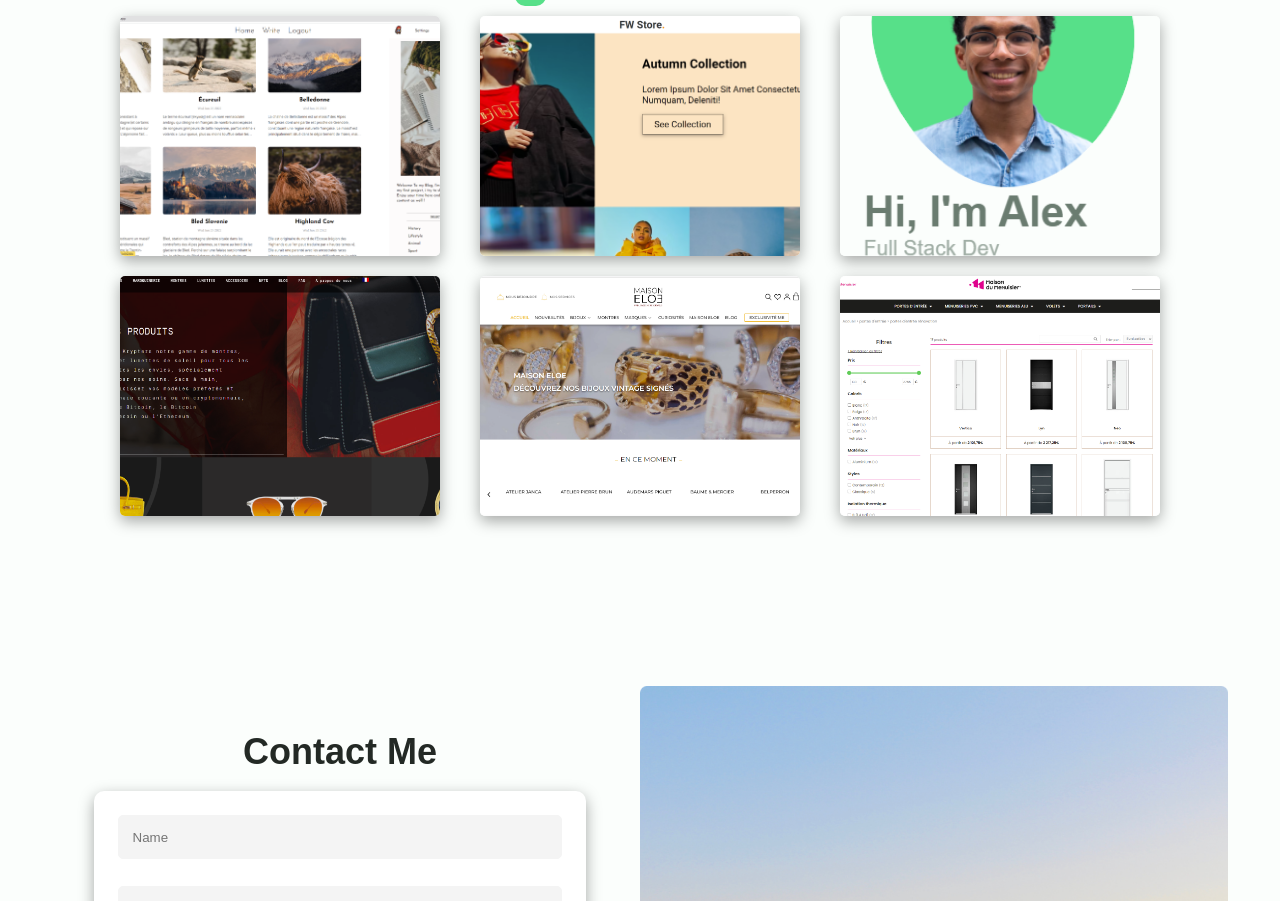
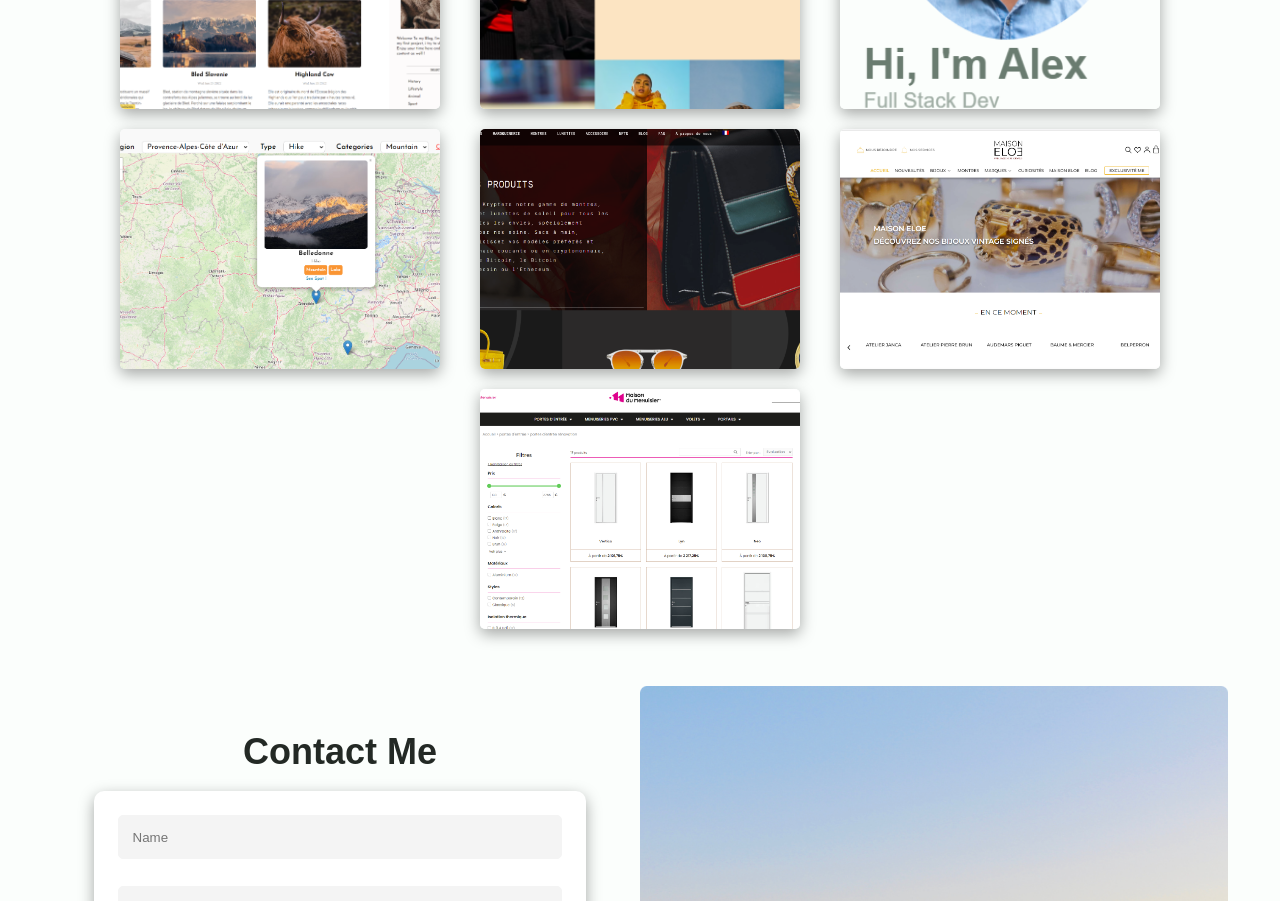
Before and after one commit to Dolomys/Portfolio, a React (Create React App) app in the folder client/: page / in a window 1280 px wide. Shown: the part 2660-3561 px from the top of the page. Built offline with nearby package versions, Linux system fonts and the light colour scheme; the HTML template or start-up script is replaced by a standard one.

Commit message:
project added and ui changes

```diff
--- a/client/src/components/singleProject/singleProject.scss
+++ b/client/src/components/singleProject/singleProject.scss
@@ -63,6 +63,9 @@
             justify-content: space-around;
             font-size: $small-font-size;
 
+            @include mobile {
+                width: 100%;
+            }
 
             .code {
                 display: flex;
--- a/client/src/data/projects.js
+++ b/client/src/data/projects.js
@@ -4,6 +4,7 @@ import maisonEloe from'../img/maisoneloe.png'
 import blog from'../img/blog.png'
 import store from'../img/store.png'
 import portfolio from'../img/portfolio.png'
+import travel from'../img/travel.png'
 
 export const projects = [
     {
@@ -29,7 +30,7 @@ export const projects = [
         cat: ["All", "Personal"]
     },
     {
-        id:2,
+        id:3,
         name:"Portfolio",
         picture:portfolio,
         tech:["React"],
@@ -39,19 +40,19 @@ export const projects = [
         code:"https://github.com/Dolomys/Portfolio",
         cat: ["All", "Personal"]
     },
-    // {
-    //     id:2,
-    //     name:"NextJs + Sanity",
-    //     picture:next,
-    //     tech:["NextJs", "Sanity"],
-    //     desc:"Website using NextJs and Sanity so the images and text can be easely access by non-dev",
-    //     descFR:"Site fait avec NextJs et Sanity pour avoir un BO user accessible pour des non-dev",
-    //     // live:"www.barbara-schluderbacher.com",
-    //     cat: ["All", "Freelance"],
-    //     inProgress: "true"
-    // },
     {
-        id:3,
+        id:4,
+        name:"Travel App",
+        picture:travel,
+        tech:["ReactJs", "MongoDB", "Firebase", 'NodeJs', 'Sass'],
+        desc:"Travel App, you can see and add your spots to the map and interact with them",
+        descFR:"SApplication de voyage, vous pouvez ajouter vos spots à la carte et intéragir avec",
+        live:"https://locawwave.netlify.app",
+        code:"https://github.com/Dolomys/LocaWave",
+        cat: ["All", "Personal"],
+    },
+    {
+        id:5,
         name:"Krypters",
         picture:krypters,
         tech:["PHP", "Javascript", "JQuery", "Wordpress"],
@@ -61,7 +62,7 @@ export const projects = [
         cat: [ "All", "Professional"]
     },
     {
-        id:3,
+        id:6,
         name:"Maison Eloe",
         picture:maisonEloe,
         tech:["PHP", "Javascript", "JQuery", "Wordpress"],
@@ -71,7 +72,7 @@ export const projects = [
         cat: [ "All", "Professional"]
     },
     {
-        id:3,
+        id:7,
         name:"Maison du Menuisier",
         picture:mdm,
         tech:["PHP", "Javascript", "JQuery", "Wordpress"],
```
Also changed, not shown: client/src/img/perso.png (added), client/src/img/travel.png (added).
